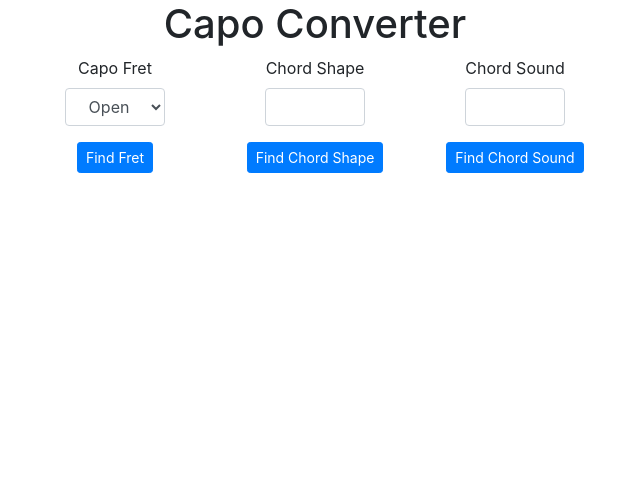
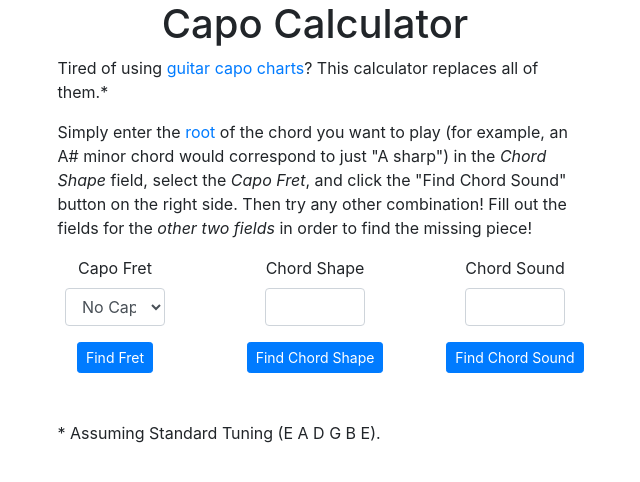
Before and after one commit to aatwong/capo-converter, an Angular app: page / in a window 1280 px wide. Shown: the top 482 px of the page, without its empty margins (325-965 px from the left). Built offline with nearby package versions, Linux system fonts and the light colour scheme.

Commit message:
added text description

```diff
--- a/src/app/app.component.html
+++ b/src/app/app.component.html
@@ -1,7 +1,7 @@
 <!--The content below is only a placeholder and can be replaced.-->
 <div style="text-align:center">
   <h1>
-    Capo Converter
+    Capo Calculator
   </h1>
 </div>
 
--- a/src/app/converter/converter.component.css
+++ b/src/app/converter/converter.component.css
@@ -1,6 +1,11 @@
-.container {
+
+#description-text {
+    max-width: 545px;
+}
+
+#transposition-form {
+    max-width: 600px;
     text-align: center;
-    max-width: 600px;
 }
 
 .input-field {
--- a/src/app/converter/converter.component.html
+++ b/src/app/converter/converter.component.html
@@ -15,8 +15,17 @@
       </div>
     </div>
   </div> -->
+<div class="container" id="description-text">
+  <p>
+    Tired of using <a [href]="capoChartsGoogleSearchUrl" target="_blank">guitar capo charts</a>? This calculator replaces all of them.*
+  </p>
+  <p>
+    Simply enter the <a [href]="rootWikiUrl" target="_blank">root</a> of the chord you want to play (for example, an A# minor chord would correspond to just "A sharp") in the <i>Chord Shape</i> field, select the <i>Capo Fret</i>, and click the "Find Chord Sound" button on the right side.
+    Then try any other combination! Fill out the fields for the <i>other two fields</i> in order to find the missing piece!
+  </p>
+</div>
 
-<div class="container" [formGroup]="transpositionForm">
+<div class="container" id="transposition-form" [formGroup]="transpositionForm">
   <div class="row">
     <div class="col-sm">
       <div class="form-group">
@@ -45,3 +54,12 @@
     </div>
   </div>
 </div>
+
+
+<div class="container" id="description-text">
+  <br>
+  <br>
+  <p>
+    * Assuming Standard Tuning (E A D G B E).
+  </p>
+</div>
--- a/src/app/converter/converter.component.ts
+++ b/src/app/converter/converter.component.ts
@@ -17,9 +17,11 @@ declare var jQuery: any;
 export class ConverterComponent implements OnInit, AfterViewInit {
 
   public allFieldsStable: boolean;
+  public capoChartsGoogleSearchUrl = 'https://www.google.com/search?safe=off&q=guitar+capo+chart&tbm=isch&source=univ&sa=X&ved=2ahUKEwigs768q63gAhU_HzQIHf97CL8QsAR6BAgEEAE&biw=1333&bih=948';
+  public rootWikiUrl = 'https://en.wikipedia.org/wiki/Root_(chord)';
 
   private frets = [
-    { name: 'Open', fretNum: 0 },
+    { name: 'No Capo', fretNum: 0 },
     { name: '1', fretNum: 1 },
     { name: '2', fretNum: 2 },
     { name: '3', fretNum: 3 },
@@ -121,7 +123,7 @@ export class ConverterComponent implements OnInit, AfterViewInit {
     const capoPosition = this.transpositionForm.value.capoPosition;
     const chordShape = this.transpositionForm.value.chordShape;
     if (!chordShape) {
-      this.triggerErrorModal('Please enter a chord shape.');
+      this.triggerErrorModal(`Please enter the Chord Shape you want to play. You'll just need the root note (e.g. "C").`);
       return;
     } else if (!this.isValidPitchInput(chordShape)) {
       this.triggerErrorModal(
@@ -144,7 +146,7 @@ export class ConverterComponent implements OnInit, AfterViewInit {
     const capoPosition = this.transpositionForm.value.capoPosition;
     const chordSound = this.transpositionForm.value.chordSound;
     if (!chordSound) {
-      this.triggerErrorModal('Please enter the desired chord sound.');
+      this.triggerErrorModal(`Please enter the desired Chord Sound you want to hear. You'll just need the root note (e.g. "C").`);
       return;
     } else if (!this.isValidPitchInput(chordSound)) {
       this.triggerErrorModal(
@@ -167,13 +169,13 @@ export class ConverterComponent implements OnInit, AfterViewInit {
     const chordShape = this.transpositionForm.value.chordShape;
     const chordSound = this.transpositionForm.value.chordSound;
     if (!chordShape && !chordSound) {
-      this.triggerErrorModal('Please enter the chord shape and desired chord sound.');
+      this.triggerErrorModal('Please enter the Chord Shape and desired Chord Sound.');
       return;
     } else if (!chordShape) {
-      this.triggerErrorModal('Please enter a chord shape.');
+      this.triggerErrorModal(`Please enter the Chord Shape you want to play. You'll just need the root note (e.g. "C").`);
       return;
     } else if (!chordSound) {
-      this.triggerErrorModal('Please enter the desired chord sound.');
+      this.triggerErrorModal(`Please enter the desired Chord Sound you want to hear. You'll just need the root note (e.g. "C").`);
       return;
     } else if (!this.isValidPitchInput(chordShape)) {
       this.triggerErrorModal(
--- a/src/app/converter/converter.service.ts
+++ b/src/app/converter/converter.service.ts
@@ -88,7 +88,7 @@ export class ConverterService {
         accidental: false,
         sharpLetter: null,
         flatLetter: null
-    },
+    }
   ];
 
   public pitchNameMap: any = { // toLowercase and remove spaces
--- a/src/index.html
+++ b/src/index.html
@@ -2,7 +2,7 @@
 <html lang="en">
 <head>
   <meta charset="utf-8">
-  <title>CapoConverter</title>
+  <title>Capo Chart Calculator</title>
   <base href="/">
 
   <meta name="viewport" content="width=device-width, initial-scale=1">
```
